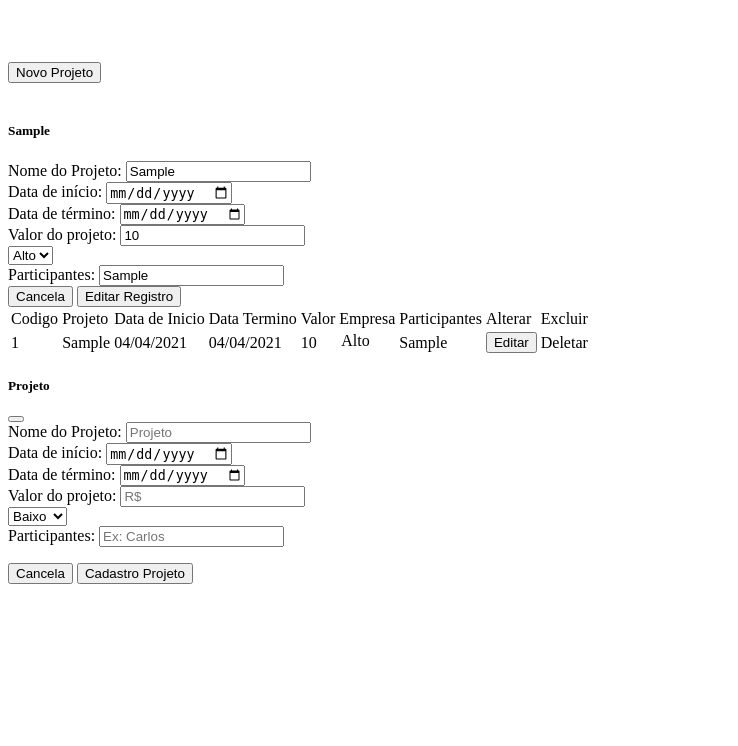
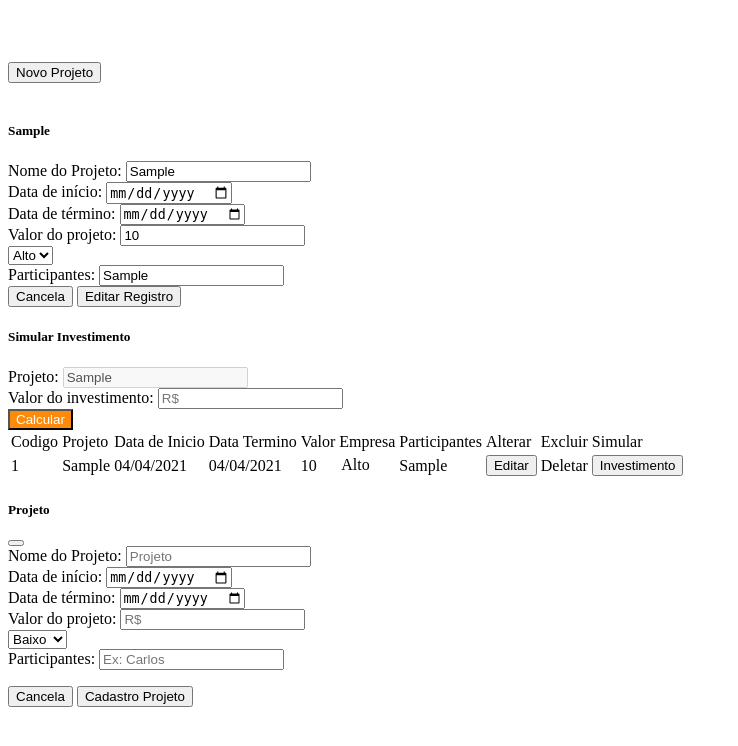
Before and after one commit to Fernandopinage/PHP-MVC-GERENCIAMENTO, a PHP site: page /php/projeto.php in a window 1280 px wide. Shown: the top 746 px of the page, without its empty margins (0-738 px from the left). Run offline with PHP 8.4, Linux system fonts and the light colour scheme; tables that the repository leaves empty or names only in its code hold one stand-in row (values such as "Sample post").

Commit message:
atualização

```diff
--- a/app/dao/Projeto.php
+++ b/app/dao/Projeto.php
@@ -65,6 +65,25 @@ class Projeto  extends Dao{
 
     }
 
+    public function Calcular($id, $projeto, $valor){
+
+
+        $sql = "SELECT `projeto_valor` FROM `projeto` where `projeto_ID`=:id ";
+        $select = $this->con->prepare($sql);
+        $select->bindValue(":id", $id);
+        $select->execute();
+
+        if($select -> rowCount() >=1){
+
+            return json_encode("selec ok");
+
+        }else{
+
+            return json_encode("select mal");
+        }
+
+    }
+
 }
 
 
--- a/app/layout/header.php
+++ b/app/layout/header.php
@@ -7,6 +7,7 @@
 
     <!-- Bootstrap CSS -->
     <link href="https://cdn.jsdelivr.net/npm/bootstrap@5.0.0-beta3/dist/css/bootstrap.min.css" rel="stylesheet" integrity="sha384-eOJMYsd53ii+scO/bJGFsiCZc+5NDVN2yr8+0RDqr0Ql0h+rP48ckxlpbzKgwra6" crossorigin="anonymous">
+    <script src="https://ajax.googleapis.com/ajax/libs/jquery/2.1.1/jquery.min.js"></script>
     <title>Projeto</title>
   </head>
   <body>
--- a/app/php/projeto.php
+++ b/app/php/projeto.php
@@ -66,6 +66,7 @@ if (isset($_POST['editar'])) {
                 <td scope="col">Participantes</td>
                 <td scope="col">Alterar</td>
                 <td scope="col">Excluir</td>
+                <td scope="col">Simular</td>
             </tr>
         </thead>
         <tbody>
@@ -100,12 +101,12 @@ if (isset($_POST['editar'])) {
 
                     </td>
                     <td><?php echo $obj->getParticipantes(); ?></td>
-                    <td><button type="button" class="btn btn-primary" data-bs-toggle="modal" data-bs-target="#editar<?php echo $obj->getID(); ?>">Editar</button></td>
-                    <td><a class="btn btn-danger" onclick="deletar(' . $obj->getID() . ');">Deletar</a></td>
+                    <td><button type="button" class="btn btn-primary btn-sm" data-bs-toggle="modal" data-bs-target="#editar<?php echo $obj->getID(); ?>">Editar</button></td>
+                    <td><a class="btn btn-danger btn-sm" onclick="deletar(' . $obj->getID() . ');">Deletar</a></td>
+                    <td><button type="button" class="btn btn-secondary btn-sm" data-bs-toggle="modal" data-bs-target="#simular<?php echo $obj->getID(); ?>">Investimento</button></td>
                     </td>
                 </tr>
-
-                <!---------------------------------------------------- Modal Editar ----------------------------------------------------------------->
+                <!---------------------------------------------------- Modal Editar -------------------------------------------------------->
                 <div class="modal fade" id="editar<?php echo $obj->getID() ?>" tabindex="-1" role="dialog" aria-labelledby="editar" aria-hidden="true">
                     <div class="modal-dialog modal-dialog-centered" role="document">
                         <div class="modal-content">
@@ -116,9 +117,7 @@ if (isset($_POST['editar'])) {
 
 
                             <div class="modal-body">
-                                <div class="recebidos">
 
-                                </div>
                                 <form class="form-edita" method='POST'>
                                     <input type="hidden" class="form-control" name="id" id="id" placeholder="" value="<?php echo $obj->getID(); ?>">
                                     <div class="mb-2">
@@ -165,8 +164,8 @@ if (isset($_POST['editar'])) {
 
                             </div>
                             <div class="modal-footer">
-                                <button type="button" class="btn btn-danger" data-bs-dismiss="modal">Cancela</button>
-                                <input type="submit" class="btn btn-primary" value="Editar Registro" name="editar">
+                                <button type="button" class="btn btn-danger btn-sm" data-bs-dismiss="modal">Cancela</button>
+                                <input type="submit" class="btn btn-primary btn-sm" value="Editar Registro" name="editar">
                             </div>
                             </form>
                         </div>
@@ -175,6 +174,44 @@ if (isset($_POST['editar'])) {
 </div>
 
 <!---------------------------------------------------- Modal FIM ----------------------------------------------------------------->
+<!---------------------------------------------------- Simular Modal ------------------------------------------------------------->
+<div class="modal fade" id="simular<?php echo $obj->getID() ?>" tabindex="-1" role="dialog" aria-labelledby="editar" aria-hidden="true">
+    <div class="modal-dialog modal-dialog-centered" role="document">
+        <div class="modal-content">
+            <div class="modal-header">
+                <h5 class="modal-title" id="simular">Simular Investimento</h5>
+
+            </div>
+
+            <div class="dialogo">
+
+            </div>
+
+            <div class="modal-body">
+
+                <form class="form-simular" method='POST'>
+                    <input type="hidden" class="form-control" name="simularid" id="simularid" placeholder="" value="<?php echo $obj->getID(); ?>">
+                    <div class="mb-2">
+                        <label for="recipient-name" class="col-form-label">Projeto:</label>
+                        <input type="text" class="form-control" name="simularprojeto" id="simularprojeto" placeholder="Projeto" value="<?php echo $obj->getProjeto(); ?>" disabled>
+                    </div>
+                    <div class="mb-2">
+                        <label for="recipient-name" class="col-form-label">Valor do investimento:</label>
+                        <input type="text" class="form-control" name="simularvalor" id="simularvalor" placeholder="R$" onkeypress='return filtroTeclas(event)'>
+                    </div>
+
+                    <div class="modal-footer">
+                        <input type="button" class="btn btn btn-sm" id="calcular" name="calcular" value="Calcular" style="background-color: rgb(253,138,10); color:#fff;">
+
+                    </div>
+                </form>
+            </div>
+        </div>
+    </div>
+</div>
+<!------------------------------------------------------------------------------------------------------------------------------>
+
+
 <?php
             }
 
@@ -226,8 +263,8 @@ if (isset($_POST['editar'])) {
 
             </div>
             <div class="modal-footer">
-                <button type="button" class="btn btn-danger" data-bs-dismiss="modal">Cancela</button>
-                <input type="submit" class="btn btn-success" value="Cadastro Projeto" name="cadastraprojeto">
+                <button type="button" class="btn btn-danger btn-sm" data-bs-dismiss="modal">Cancela</button>
+                <input type="submit" class="btn btn-success btn-sm" value="Cadastro Projeto" name="cadastraprojeto">
             </div>
             </form>
         </div>
@@ -253,5 +290,23 @@ if (isset($_POST['editar'])) {
         }
     }
 </script>
+<script>
+    $(function() {
+
+        $('.form-funcao').submit(function() {
+
+            $.ajax({
+
+                url: '../ajax/simular.php', // URL para onde vai ser enviados
+                type: 'POST', // Formado de envio
+                data: $('.form-simular').serialize(), // class do formulario
+                success: function(data) { // caso der certo vai aparecer os dados dentro de uma div
+                    console.log('ok')
+                }
+            });
+            return false;
+        });
+    });
+</script>
 
 <!----------------------------------------------------- fim ------------------------------------------------------------------------>
```
Also changed, not shown: app/ajax/simular.php (added, +12 -0 lines).
